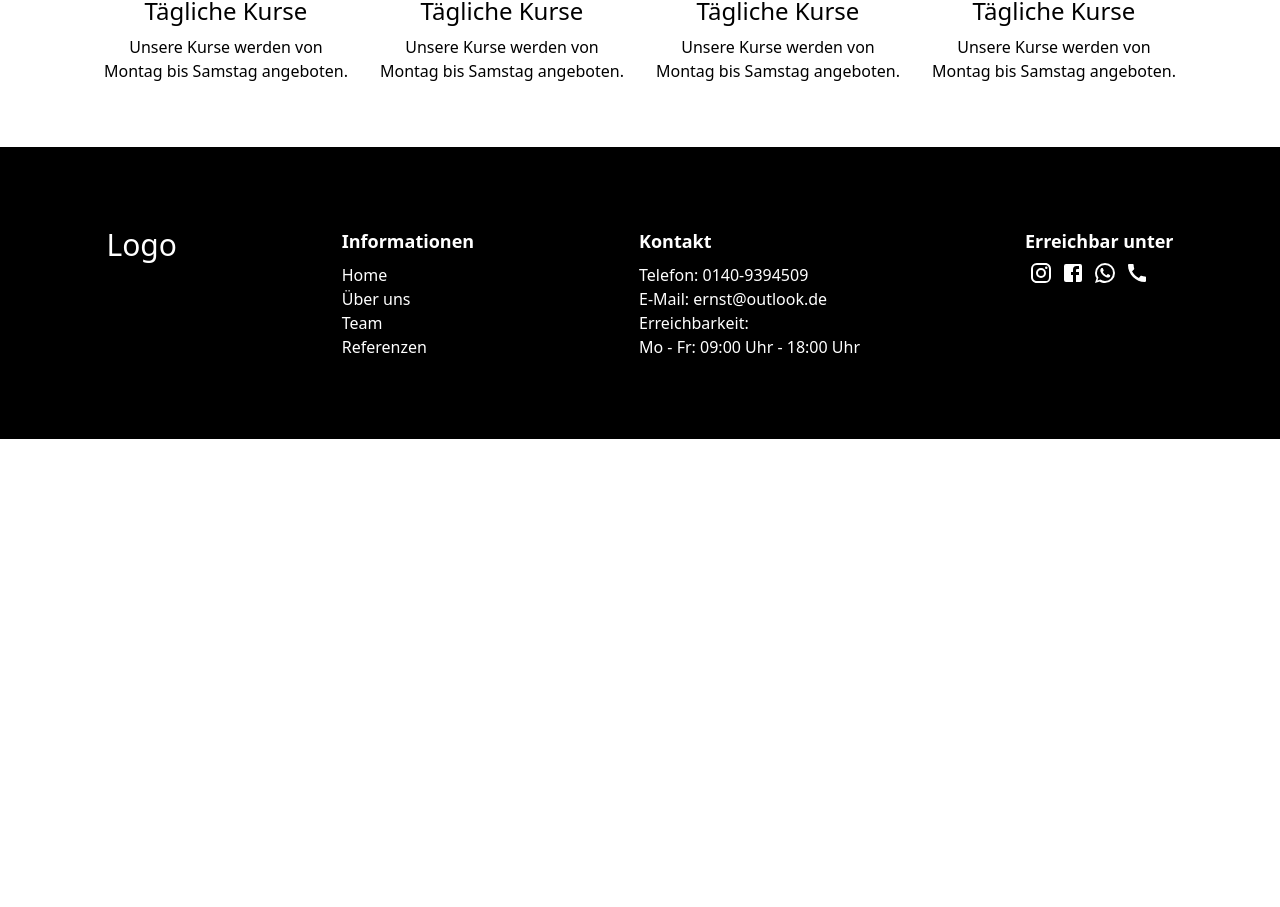
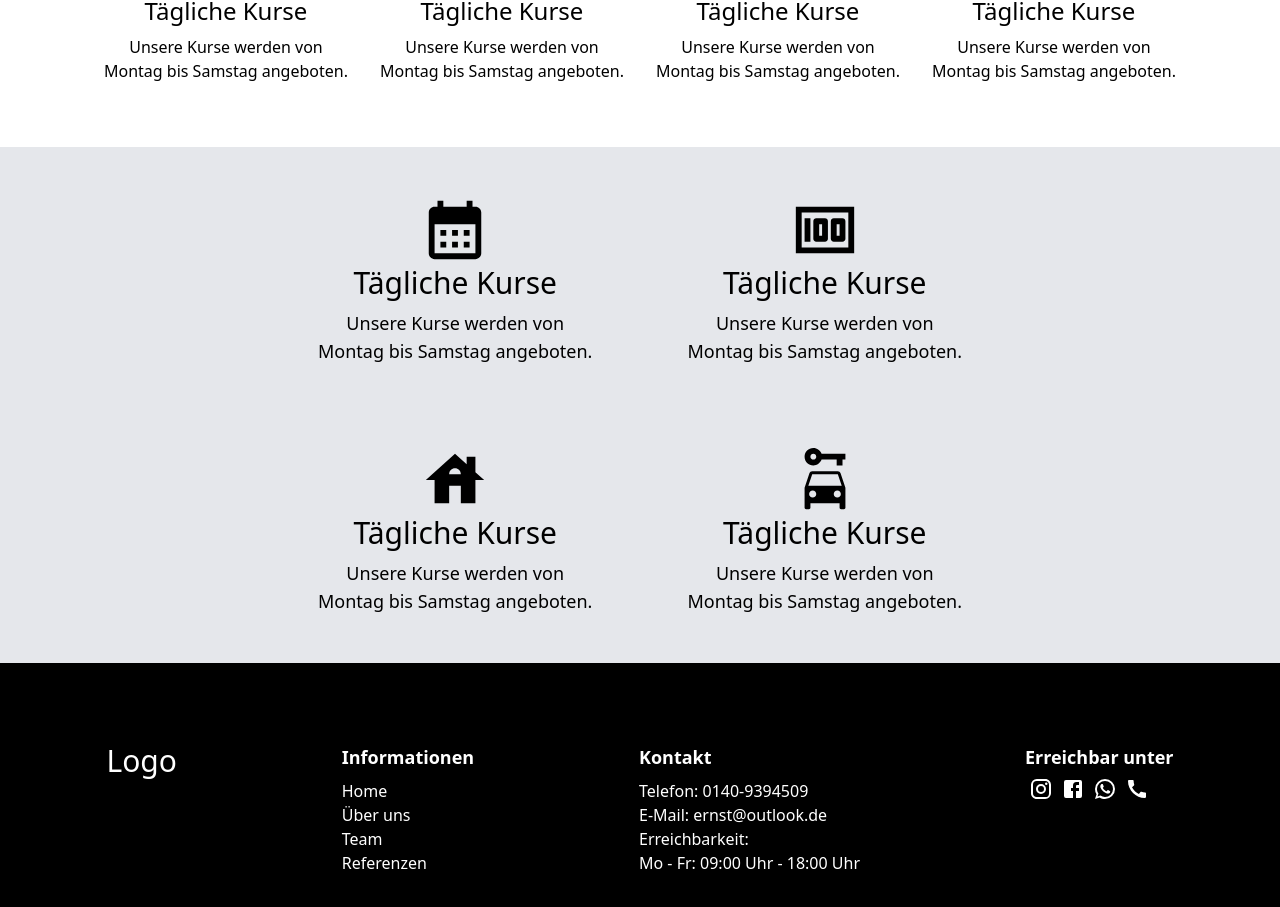
Before and after one commit to OliverThiam/KundenKatalog, a React (Vite) app: page / in a window 1280 px wide. Shown: the part 951-1858 px from the top of the page. Before the commit the page ends 1390 px from the top, so only its background shows below. Built offline with nearby package versions, Linux system fonts and the light colour scheme.

Commit message:
besonderheiten 2

```diff
--- a/src/App.jsx
+++ b/src/App.jsx
@@ -3,6 +3,7 @@ import AboutUs2 from "./komponenten/aboutUs/AboutUs2";
 import AboutUs3 from "./komponenten/aboutUs/AboutUs3";
 import AboutUs4 from "./komponenten/aboutUs/AboutUs4";
 import Besonderheiten from "./komponenten/besonderheiten/Besonderheiten";
+import Besonderheiten2 from "./komponenten/besonderheiten/Besonderheiten2";
 import BilderGallery1 from "./komponenten/bilderGallery/BilderGallery1";
 import Footer1 from "./komponenten/footer/Footer1";
 import Footer2 from "./komponenten/footer/Footer2";
@@ -28,6 +29,7 @@ function App() {
       {/* <Team1/> */}
       {/* <BilderGallery1/> */}
       <Besonderheiten/>
+      <Besonderheiten2/>
       {/* <Kontakt1/> */}
       {/* <Kontakt2/> */}
       {/* <Kontakt3/> */}
--- /dev/null
+++ b/src/komponenten/besonderheiten/Besonderheiten2.jsx
@@ -0,0 +1,41 @@
+import { CalendarMonth, House, Money, CarRental } from "@mui/icons-material";
+import React from "react";
+
+const Besonderheiten2 = () => {
+  return (
+    <div className="p-6 py-12 bg-gray-200">
+      <div className="grid sm:grid-cols-2 justify-items-center md:w-[60%] xl:w-[50%] mx-auto gap-y-20">
+        <div className="flex flex-col items-center text-center">
+          <CalendarMonth sx={{ fontSize: 70 }} className="" />
+          <span className="text-2xl sm:text-3xl mb-2">Tägliche Kurse</span>
+          <span className="sm:text-lg">
+            Unsere Kurse werden von <br /> Montag bis Samstag angeboten.
+          </span>
+        </div>
+        <div className="flex flex-col items-center text-center">
+          <Money sx={{ fontSize: 70 }} className="" />
+          <span className="text-2xl sm:text-3xl mb-2">Tägliche Kurse</span>
+          <span className="sm:text-lg">
+            Unsere Kurse werden von <br /> Montag bis Samstag angeboten.
+          </span>
+        </div>
+        <div className="flex flex-col items-center text-center">
+          <House sx={{ fontSize: 70 }} className="" />
+          <span className="text-2xl sm:text-3xl mb-2">Tägliche Kurse</span>
+          <span className="sm:text-lg">
+            Unsere Kurse werden von <br /> Montag bis Samstag angeboten.
+          </span>
+        </div>
+        <div className="flex flex-col items-center text-center">
+          <CarRental sx={{ fontSize: 70 }} className="" />
+          <span className="text-2xl sm:text-3xl mb-2">Tägliche Kurse</span>
+          <span className="sm:text-lg">
+            Unsere Kurse werden von <br /> Montag bis Samstag angeboten.
+          </span>
+        </div>
+      </div>
+    </div>
+  );
+};
+
+export default Besonderheiten2;
```
